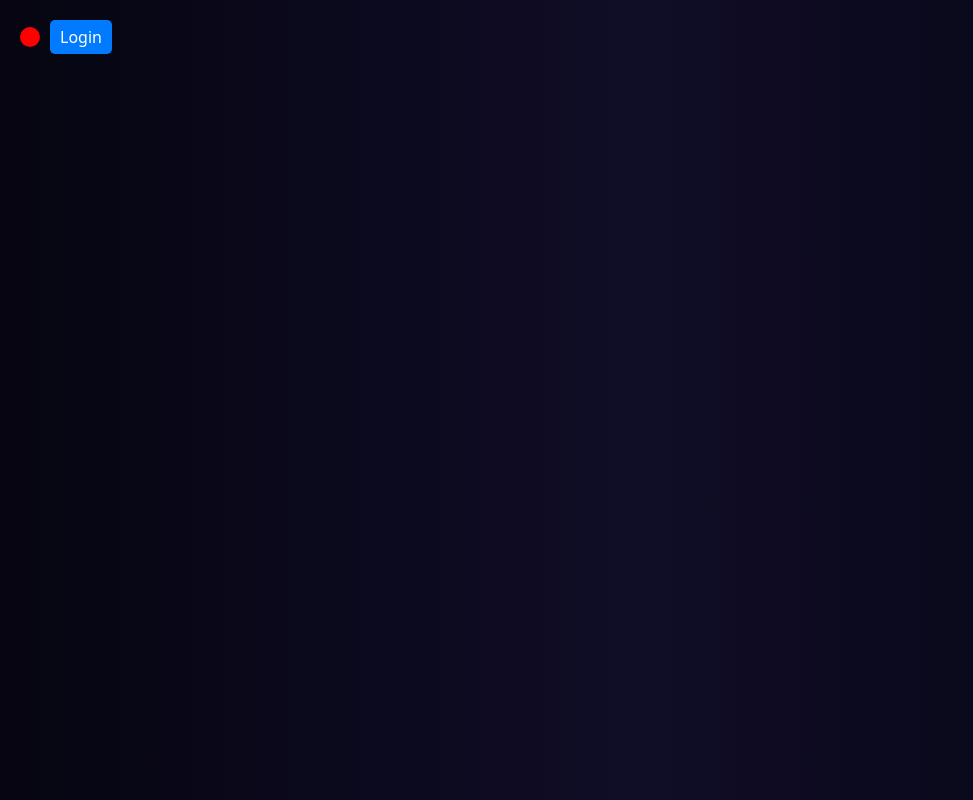
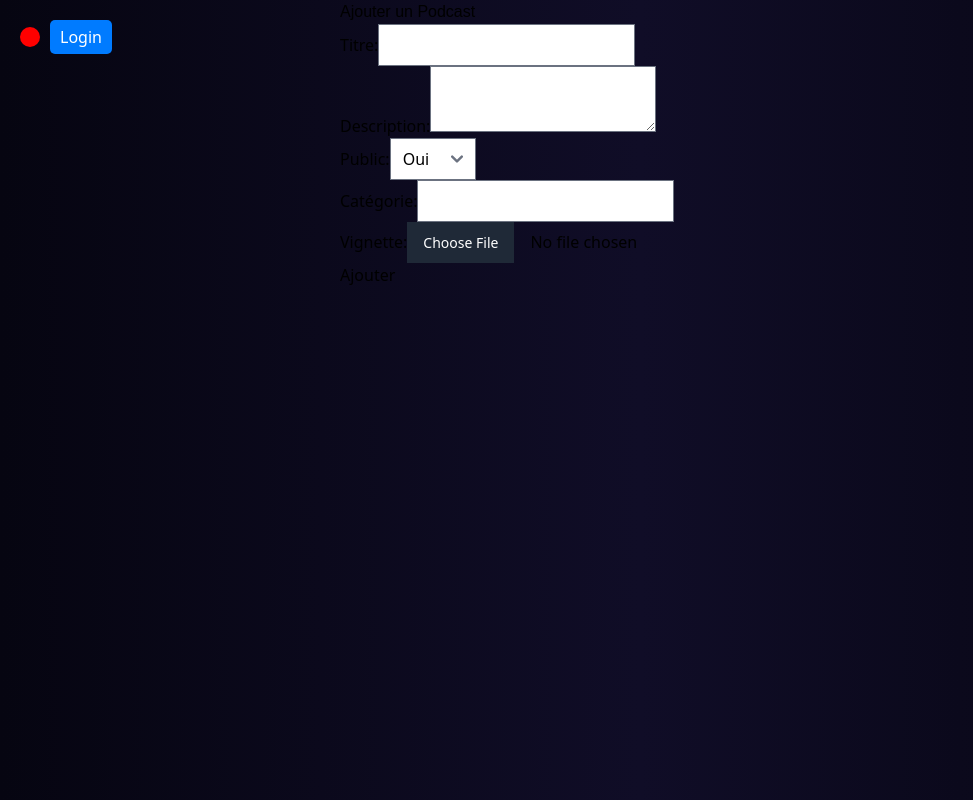
Before and after one commit to KillianHzr/dooplerr_app, a Nuxt app in the folder front_dooplerr/: page /dashboard/podcasts in a window 1280 px wide. Before the commit this address had no page. Shown: the whole page, without its empty margins (0-973 px from the left). Built offline with nearby package versions, Linux system fonts and the light colour scheme; no server answers.

Commit message:
post from front not functional

```diff
--- a/front_dooplerr/composables/usePodcasts.ts
+++ b/front_dooplerr/composables/usePodcasts.ts
@@ -24,8 +24,26 @@ export const usePodcasts = () => {
     }
   }
 
+  // Ajout d'un podcast avec le user connecté
+  async function addPodcast(formData: FormData) {
+    try {
+      const token = localStorage.getItem("token");
+      const response = await axios.post(`${urlBase}admin/podcasts`, formData, {
+        headers: {
+          Authorization: `Bearer ${token}`,
+          "Content-Type": "multipart/form-data",
+        },
+      });
+      return response.data;
+    } catch (error) {
+      console.error("Error adding podcast:", error);
+      throw error;
+    }
+  }
+
   return {
     getPodcasts,
     getPodcastEpisodes,
+    addPodcast,
   };
 };
--- a/front_dooplerr/layouts/default.vue
+++ b/front_dooplerr/layouts/default.vue
@@ -3,10 +3,8 @@
   <div class="min-h-screen relative">
     <!-- <TopMenu class=""/> -->
     <div id="auth-container" style="position: fixed; z-index: 9999; margin: 20px; display: flex; align-items: center;">
-        <div
-          id="auth-indicator"
-          style="width: 20px; height: 20px; border-radius: 100px; margin-right: 10px; background-color: red;"
-        ></div>
+      <div id="auth-indicator"
+        style="width: 20px; height: 20px; border-radius: 100px; margin-right: 10px; background-color: red;"></div>
       <button v-if="!isAuthenticated" @click="goToLogin" style="margin-right: 10px;">Login</button>
       <button v-if="isAuthenticated" @click="logout">Logout</button>
     </div>
@@ -54,6 +52,11 @@
     next();
   });
 });
+
+definePageMeta({
+  middleware: 'auth'
+});
+
 </script>
 
 <style scoped>
@@ -65,6 +68,7 @@
   border-radius: 5px;
   cursor: pointer;
 }
+
 button:hover {
   background-color: #0056b3;
 }
--- a/front_dooplerr/nuxt.config.ts
+++ b/front_dooplerr/nuxt.config.ts
@@ -2,19 +2,22 @@
 export default defineNuxtConfig({
   devtools: { enabled: true },
   modules: [
-    ['@nuxtjs/google-fonts', {
-      families: {
-        'Jost': true,
-        download: true,
-        inject: true
-      }
-    }],
-    '@nuxtjs/tailwindcss',
+    [
+      "@nuxtjs/google-fonts",
+      {
+        families: {
+          Jost: true,
+          download: true,
+          inject: true,
+        },
+      },
+    ],
+    "@nuxtjs/tailwindcss",
   ],
-  css: ['~/assets/scss/main.scss'],
+  css: ["~/assets/scss/main.scss"],
   runtimeConfig: {
-    public:{
+    public: {
       BASE_URL: process.env.BASE_URL,
-    }
-  }
-})
+    },
+  },
+});
--- /dev/null
+++ b/front_dooplerr/pages/dashboard/podcasts.vue
@@ -0,0 +1,82 @@
+<template>
+    <div class="add-podcast">
+        <h2>Ajouter un Podcast</h2>
+        <form @submit.prevent="submitPodcast">
+            <div>
+                <label for="title">Titre:</label>
+                <input type="text" v-model="title" required />
+            </div>
+            <div>
+                <label for="description">Description:</label>
+                <textarea v-model="description" required></textarea>
+            </div>
+            <div>
+                <label for="public">Public:</label>
+                <select v-model="isPublic" required>
+                    <option :value="true">Oui</option>
+                    <option :value="false">Non</option>
+                </select>
+            </div>
+            <div>
+                <label for="category_name">Catégorie:</label>
+                <input type="text" v-model="categoryName" required />
+            </div>
+            <div>
+                <label for="thumbnail">Vignette:</label>
+                <input type="file" @change="handleFileChange" required />
+            </div>
+            <button type="submit">Ajouter</button>
+            <div v-if="error" class="error">{{ error }}</div>
+            <div v-if="success" class="success">{{ success }}</div>
+        </form>
+    </div>
+</template>
+
+<script setup>
+const { addPodcast } = usePodcasts();
+
+const title = ref('');
+const description = ref('');
+const isPublic = ref(true);  // Set the initial value to a boolean
+const categoryName = ref('');
+const thumbnail = ref(null);
+const error = ref('');
+const success = ref('');
+
+const handleFileChange = (event) => {
+    thumbnail.value = event.target.files[0];
+};
+
+const submitPodcast = async () => {
+    error.value = '';
+    success.value = '';
+    try {
+        const formData = new FormData();
+        formData.append('title', title.value);
+        formData.append('description', description.value);
+        formData.append('public', isPublic.value);  // Append the boolean value
+        formData.append('category_name', categoryName.value);
+        formData.append('thumbnail', thumbnail.value);
+
+        const response = await addPodcast(formData);
+        success.value = 'Podcast ajouté avec succès';
+    } catch (err) {
+        error.value = 'Erreur lors de l\'ajout du podcast';
+    }
+};
+</script>
+
+<style scoped>
+.add-podcast {
+    max-width: 600px;
+    margin: 0 auto;
+}
+
+.error {
+    color: red;
+}
+
+.success {
+    color: green;
+}
+</style>
```
Lines whose indentation alone changed are shown as unchanged.
